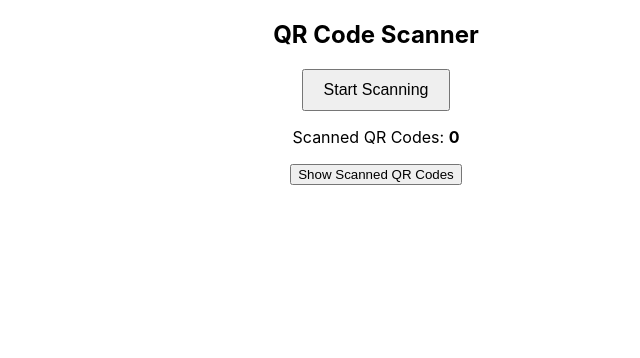
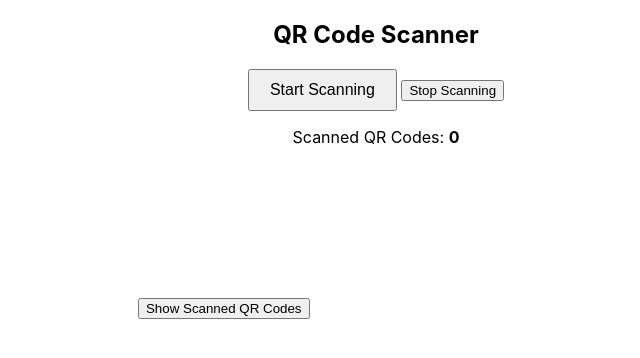
Before and after one commit to WestwoodRobotics/QRScoutScanner, a Flask app: page / in a window 1280 px wide. Shown: the top 358 px of the page, without its empty margins (264-904 px from the left). Run offline with Flask 3, Linux system fonts and the light colour scheme.

Commit message:
lol
Add a stop scanning button and improve QR code scanning functionality.

* **HTML Changes:**
  - Add a "Stop Scanning" button.
  - Remove inline style to hide the video element.
  - Add a paragraph to indicate when a QR code is detected.

* **JavaScript Changes:**
  - Add a reference to the "Stop Scanning" button.
  - Bind the stop scanning button to the `stopScanning` function.
  - Disable the start scanning button when scanning starts.
  - Display a message when a QR code is detected.
  - Enable the start scanning button when a QR code is detected.
  - Change inversion attempts to "attemptBoth" in the QR code detection.
  - Enable the start scanning button when scanning stops.

```diff
--- a/static/qr-scanner.js
+++ b/static/qr-scanner.js
@@ -15,6 +15,7 @@
         this.$uploadQRButton = document.getElementById('upload-qr');
         this.$closeButton = document.querySelector('.close');
         this.$qrVideo = document.getElementById('qr-video');
+        this.$stopScanButton = document.getElementById('stop-scan');
     },
     bindEvents: function() {
         this.$startScanButton.addEventListener('click', this.startScanning.bind(this));
@@ -22,6 +23,7 @@
         this.$uploadQRButton.addEventListener('click', this.uploadUnuploadedQRCodes.bind(this));
         this.$closeButton.addEventListener('click', this.closeModal.bind(this));
         window.addEventListener('click', this.outsideClick.bind(this));
+        this.$stopScanButton.addEventListener('click', this.stopScanning.bind(this));
     },
     loadScannedQRCodes: function() {
         const storedQRCodes = localStorage.getItem('scannedQRCodes');
@@ -40,6 +42,7 @@
             this.$qrVideo.srcObject = stream;
             this.$qrVideo.setAttribute("playsinline", true); // required to tell iOS safari we don't want fullscreen
             this.$qrVideo.play();
+            this.$startScanButton.disabled = true;
             requestAnimationFrame(this.tick.bind(this));
         });
     },
@@ -53,9 +56,11 @@
             const imageData = context.getImageData(0, 0, canvas.width, canvas.height);
             import('jsqr').then(jsQR => {
                 const code = jsQR.default(imageData.data, imageData.width, imageData.height, {
-                    inversionAttempts: "dontInvert",
+                    inversionAttempts: "attemptBoth",
                 });
                 if (code) {
+                    document.getElementById('qr-detected').style.display = 'block';
+                    this.$startScanButton.disabled = false;
                     this.scannedQRCodes.push({ data: code.data, uploaded: false });
                     this.saveScannedQRCodes();
                     this.updateQRCount();
@@ -75,6 +80,7 @@
         const tracks = stream.getTracks();
         tracks.forEach(track => track.stop());
         this.$qrVideo.srcObject = null;
+        this.$startScanButton.disabled = false;
     },
     showModal: function() {
         this.updateQRList();
--- a/templates/index.html
+++ b/templates/index.html
@@ -11,9 +11,11 @@
     <div id="qr-scanner">
         <h2>QR Code Scanner</h2>
         <button id="start-scan">Start Scanning</button>
+        <button id="stop-scan">Stop Scanning</button>
         <p>Scanned QR Codes: <span id="qr-count">0</span></p>
         <button id="show-modal">Show Scanned QR Codes</button>
-        <video id="qr-video" style="display: none;"></video>
+        <video id="qr-video"></video>
+        <p id="qr-detected" style="display: none;">QR Code detected! Press "Start Scanning" again to scan another code.</p>
     </div>
 
     <div id="qr-modal" class="modal">
```
